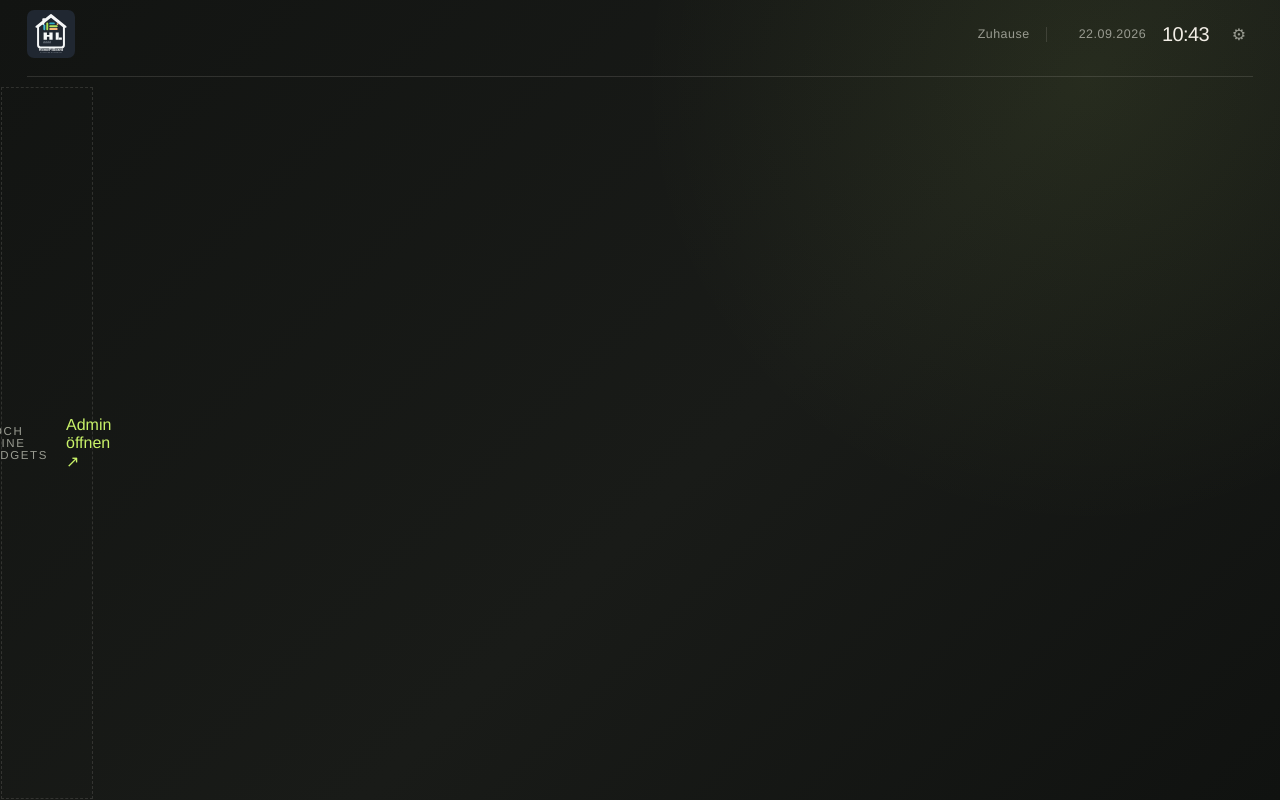
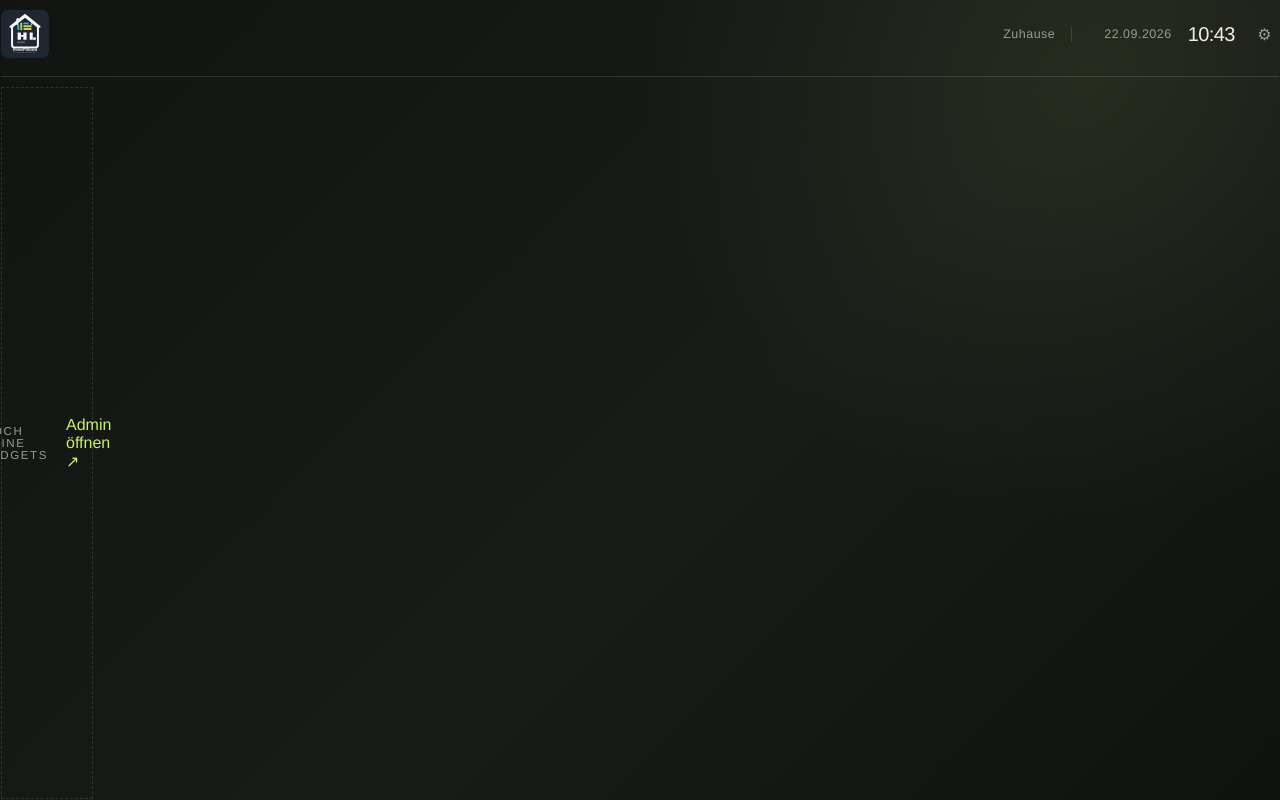
Before and after one commit to Schello805/HomePiBoard, a website built with Vite: page index.html in a window 1280 px wide. Built offline with nearby package versions, Linux system fonts and the light colour scheme.

Commit message:
Align kiosk header to edges

```diff
--- a/src/style.css
+++ b/src/style.css
@@ -43,7 +43,7 @@ button, input { font: inherit; }
   border-bottom: 1px solid var(--line);
   padding-bottom: 18px;
   animation: rise-in 700ms ease both;
-  margin: 0 2vw;
+  margin: 0;
 }
 
 .brand-mark, .header-status, .widget-heading { display: flex; align-items: center; }
```
